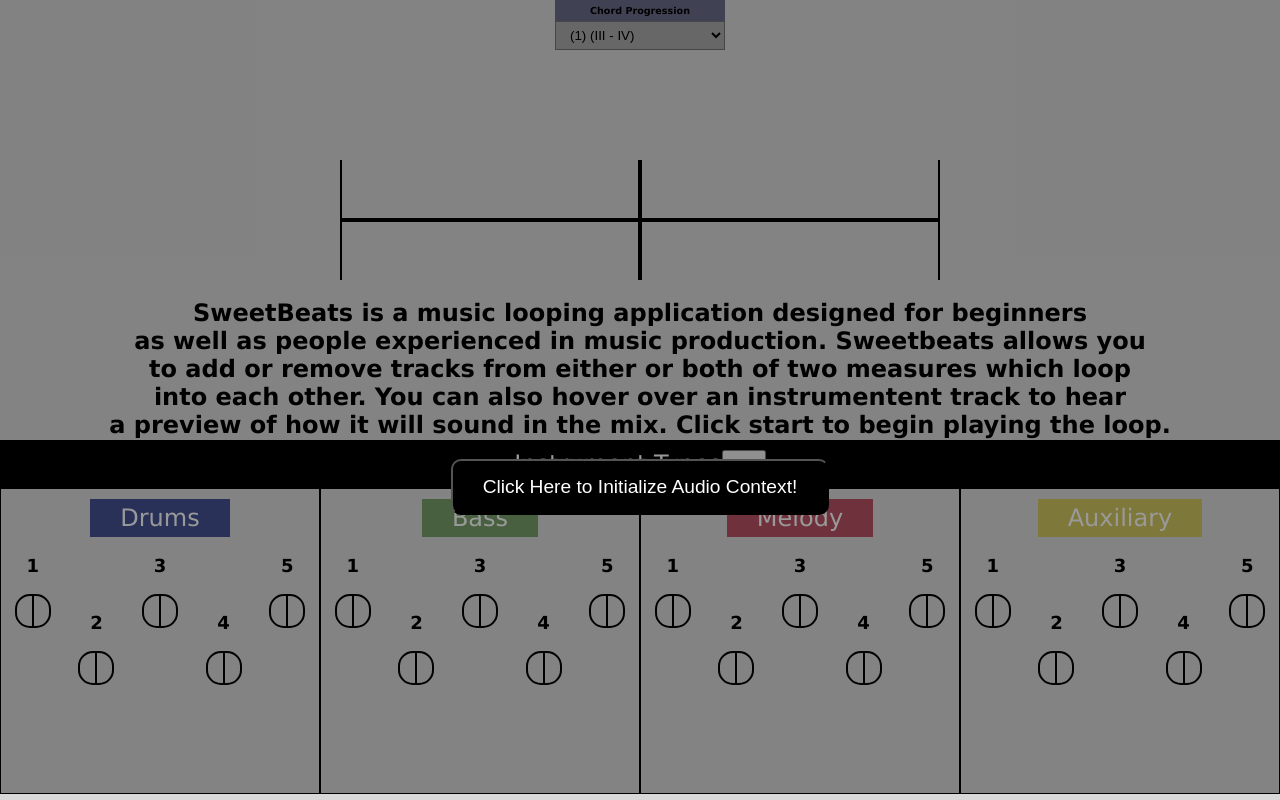
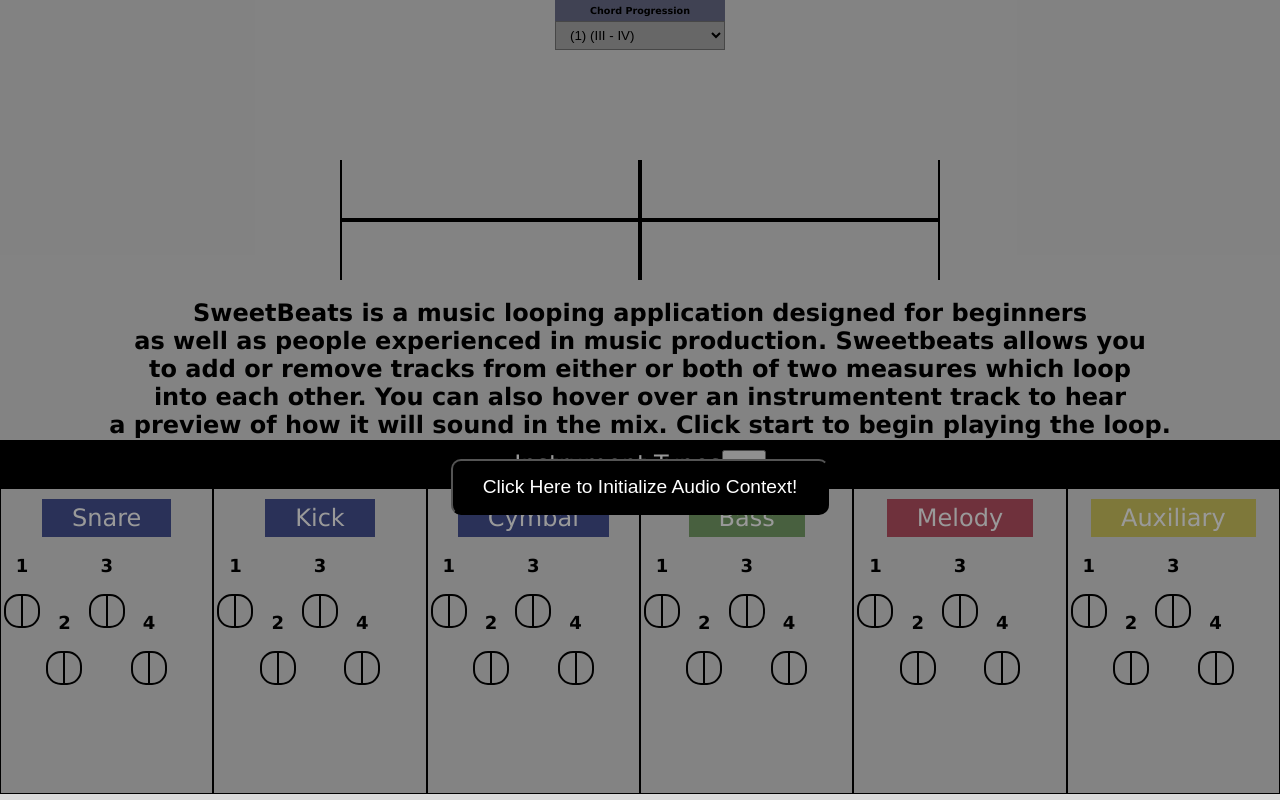
Before and after one commit to angel1254mc/SweetBeats-MVP, a Next.js app: page /program in a window 1280 px wide. Built offline with nearby package versions, Linux system fonts and the light colour scheme; no server answers.

Commit message:
working branch please 🥹

```diff
--- a/components/InstrumentContainer.jsx
+++ b/components/InstrumentContainer.jsx
@@ -13,7 +13,7 @@
         </div>
       </div>
       <div className="instrument-buttons">
-        <div className={`${name} button-container-1`}>
+        <div className={`${name} button-container-1`} >
           <p>1</p>
           <div>
             <button
@@ -265,7 +265,16 @@
             ></button>
           </div>
         </div>
-        <div className={`${name} button-container-5`}>
+
+      </div>
+    </div>
+  );
+};
+
+export default InstrumentContainer;
+
+/**
+ * <div className={`${name} button-container-5`}>
           <p>5</p>
           <div>
             <button
@@ -328,9 +337,4 @@
             ></button>
           </div>
         </div>
-      </div>
-    </div>
-  );
-};
-
-export default InstrumentContainer;
+ */
--- a/components/Measure.jsx
+++ b/components/Measure.jsx
@@ -12,8 +12,8 @@
             <div className="measure-vert"/>
             <div className="measure-upper">
                 <div className="instrument-stack upper">
-                    {Object.keys(instruments["drums"]).map((instrument_number, index) => {
-                        return <InstrumentBox key={"drums"+ index} name="Drums" instrument={"drums"} number={instrument_number} activity={instruments["drums"][instrument_number][id]}/>
+                    {Object.keys(instruments["cymbal"]).map((instrument_number, index) => {
+                        return <InstrumentBox key={"drums"+ index} name="Drums" instrument={"drums"} number={instrument_number} activity={instruments["cymbal"][instrument_number][id]}/>
                     })}
                 </div>
                 <div className="instrument-stack upper">
--- a/hooks/InstrumentContext.jsx
+++ b/hooks/InstrumentContext.jsx
@@ -43,33 +43,41 @@
         return stateCopy;
     }
     const [instruments, setInstruments] = useReducer(reducer, {
-            drums: {
+            snare: {
                 1: ["OFF", "OFF"],
                 2: ["OFF", "OFF"],
                 3: ["OFF", "OFF"],
                 4: ["OFF", "OFF"],
-                5: ["OFF", "OFF"],
+            },
+            kick: {
+                1: ["OFF", "OFF"],
+                2: ["OFF", "OFF"],
+                3: ["OFF", "OFF"],
+                4: ["OFF", "OFF"],
+            },
+            cymbal: {
+                1: ["OFF", "OFF"],
+                2: ["OFF", "OFF"],
+                3: ["OFF", "OFF"],
+                4: ["OFF", "OFF"],
             },
             bass: {
                 1: ["OFF", "OFF"],
                 2: ["OFF", "OFF"],
                 3: ["OFF", "OFF"],
                 4: ["OFF", "OFF"],
-                5: ["OFF", "OFF"],
             },
             melody: {
                 1: ["OFF", "OFF"],
                 2: ["OFF", "OFF"],
                 3: ["OFF", "OFF"],
                 4: ["OFF", "OFF"],
-                5: ["OFF", "OFF"],
             },
             auxiliary: {
                 1: ["OFF", "OFF"],
                 2: ["OFF", "OFF"],
                 3: ["OFF", "OFF"],
                 4: ["OFF", "OFF"],
-                5: ["OFF", "OFF"],
             },
     });
   const start = () => {
--- a/pages/program.js
+++ b/pages/program.js
@@ -53,10 +53,12 @@
               }}>Start</button>
             </div>
             <div className="instruments-container">
-              <InstrumentContainer name="drums" color="#455192" instrument_ident="drums"/>
-              <InstrumentContainer name="bass" color="#779F68" instrument_ident="bass"/>
-              <InstrumentContainer name="melody" color="#B95264" instrument_ident="melody"/>
-              <InstrumentContainer name="auxiliary" color="#D2C761" instrument_ident="auxiliary"/>
+              <InstrumentContainer instrument_amount={4} name="snare" color="#455192" instrument_ident="snare"/>
+              <InstrumentContainer instrument_amount={4} name="kick" color="#455192" instrument_ident="kick"/>
+              <InstrumentContainer instrument_amount={4} name="cymbal" color="#455192" instrument_ident="cymbal"/>
+              <InstrumentContainer instrument_amount={4} name="bass" color="#779F68" instrument_ident="bass"/>
+              <InstrumentContainer instrument_amount={4} name="melody" color="#B95264" instrument_ident="melody"/>
+              <InstrumentContainer instrument_amount={4} name="auxiliary" color="#D2C761" instrument_ident="auxiliary"/>
             </div>
           </div>
         </div>
--- a/styles/globals.css
+++ b/styles/globals.css
@@ -79,9 +79,9 @@
 .instrument-container {
   border: 1px solid black;
   display: flex;
+  flex-basis: 16.5%;
+  flex-grow: 1;
   flex-direction: column;
-  flex-basis: 25%;
-  flex-grow: 1;
   padding-top: 10px;
 }
 .label {
```
Also changed, not shown: pages/program2.js (+13 -3 lines).
